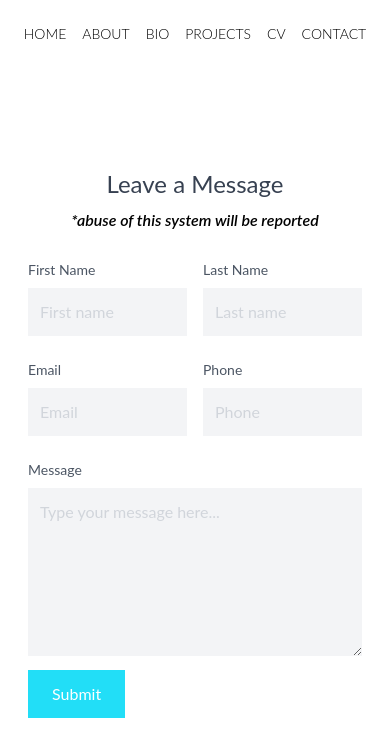
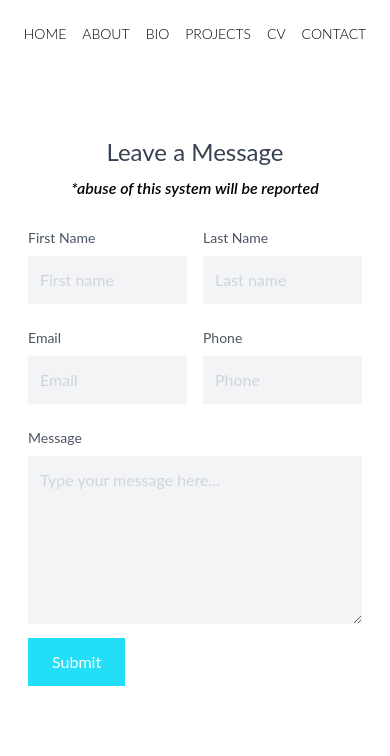
Before and after one commit to sam-hasan/personal-website, a React (Create React App) app: page /contact in a window 390 px wide. Shown: the top 756 px of the page. Built offline with nearby package versions, Linux system fonts and the light colour scheme; a web font is replaced by a local one.

Commit message:
xs screen bug fixes

```diff
--- a/src/components/ContactForm.js
+++ b/src/components/ContactForm.js
@@ -39,7 +39,7 @@ const ContactForm = () => {
   };
   return (
     <div className="container mx-auto antialiased">
-      <div className="max-w-2xl mx-auto my-10">
+      <div className="max-w-2xl mx-auto my-10 xs:my-0">
         <div className="text-center">
           <h1 className="my-2 text-2xl text-gray-700 dark:text-gray-200">
             Leave a Message
--- a/src/pages/AboutPage.js
+++ b/src/pages/AboutPage.js
@@ -42,7 +42,7 @@ const AboutPage = () => {
       </div>
       <h3 className="pt-6 text-gray-600">Technologies</h3>
 
-      <div className="flex flex-wrap justify-center mt-4 space-x-6">
+      <div className="flex flex-wrap justify-center items-center mt-4 space-x-6">
         <div>
           <i class="fab fa-node font-awesome"></i>
         </div>
--- a/src/pages/HomePage.js
+++ b/src/pages/HomePage.js
@@ -5,7 +5,7 @@ const HomePage = () => {
   return (
     <div>
       <div className="lg:w-9/12 sm:w-screen md:w-screen mx-auto flex flex-col items-center">
-        <div className="uppercase pt-16 lg:text-3xl md:text-3xl sm:2xl font-normal antialiased text-gray-800 animate__animated animate__fadeInDown">
+        <div className="xs:text-xl uppercase pt-16 lg:text-3xl md:text-3xl sm:2xl font-normal antialiased text-gray-800 animate__animated animate__fadeInDown">
           <h1>Syed Sameer Hasan, CS Student</h1>
         </div>
       </div>
```
